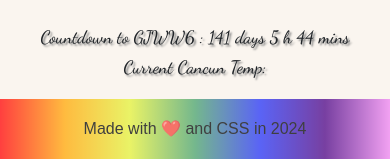
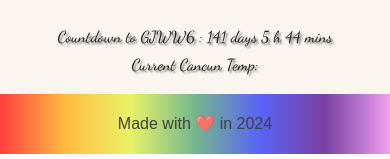
Before and after one commit to pcrainer38/GJWW5-landing-page, a plain HTML site: page index.html in a window 390 px wide. Shown: the part 938-1097 px from the top of the page. Drawn offline with nearby package versions, Linux system fonts and the light colour scheme; no server answers.

Commit message:
adjusted font-size for countdown clock @media and updated footer

```diff
--- a/assets/css/style.css
+++ b/assets/css/style.css
@@ -310,7 +310,7 @@ input:checked + .slider:before {
       .countdown-clock {
         text-align: center;
         font-family:'Dancing Script', cursive;
-        font-size: 18px;
+        font-size: 16px;
         text-shadow: 2px 2px 2px grey;
     }
 }
--- a/index.html
+++ b/index.html
@@ -228,7 +228,7 @@
 
     </main>
     <footer class="footer footer-text">
-         <p>Made with ❤️ and CSS in 2024</p>
+         <p>Made with ❤️ in 2024</p>
     </footer>
     <script src="./assets/js/script.js"></script>
 </body>
```
Also changed, not shown: assets/js/script.js (+0 -41 lines).
